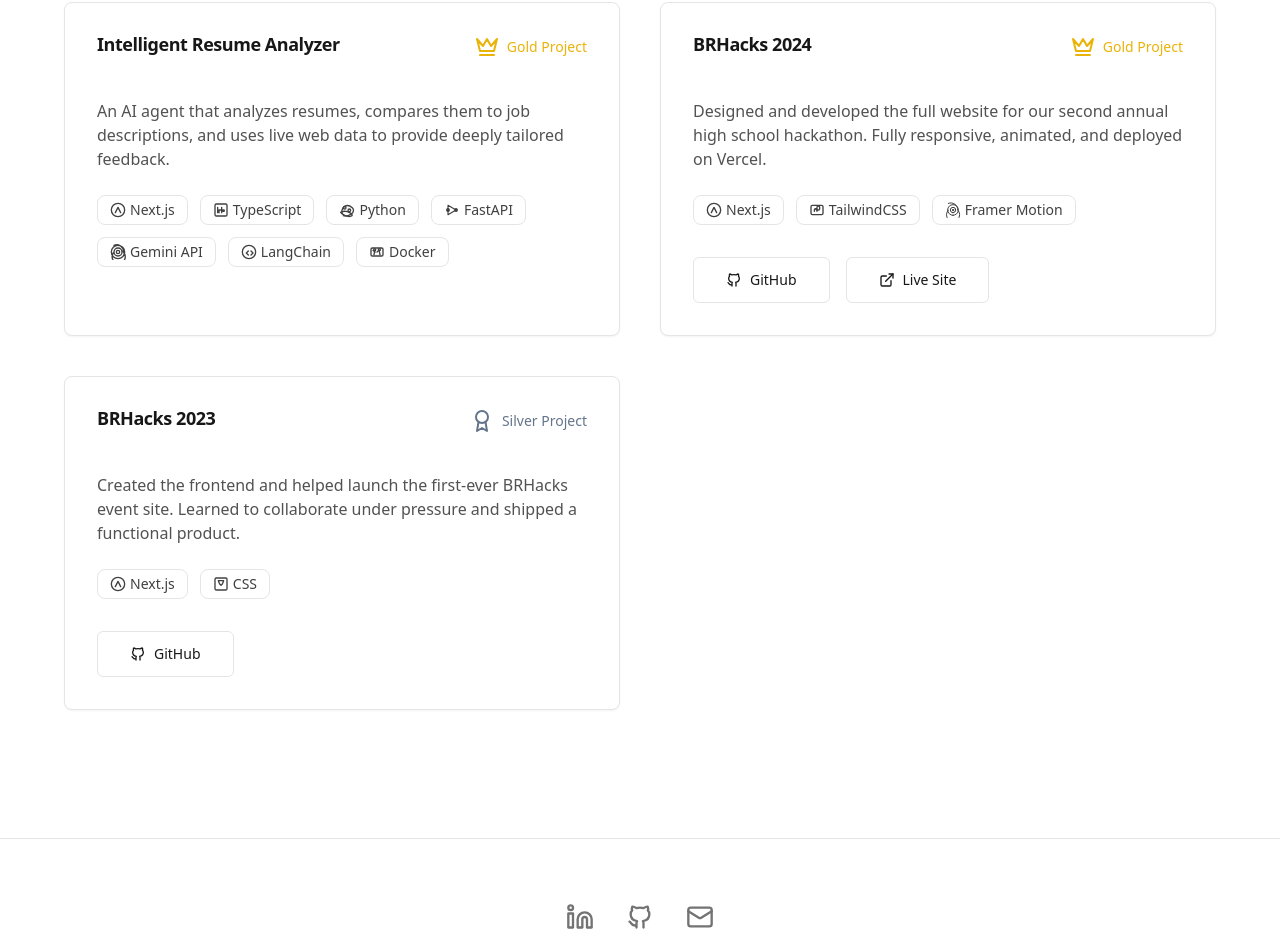
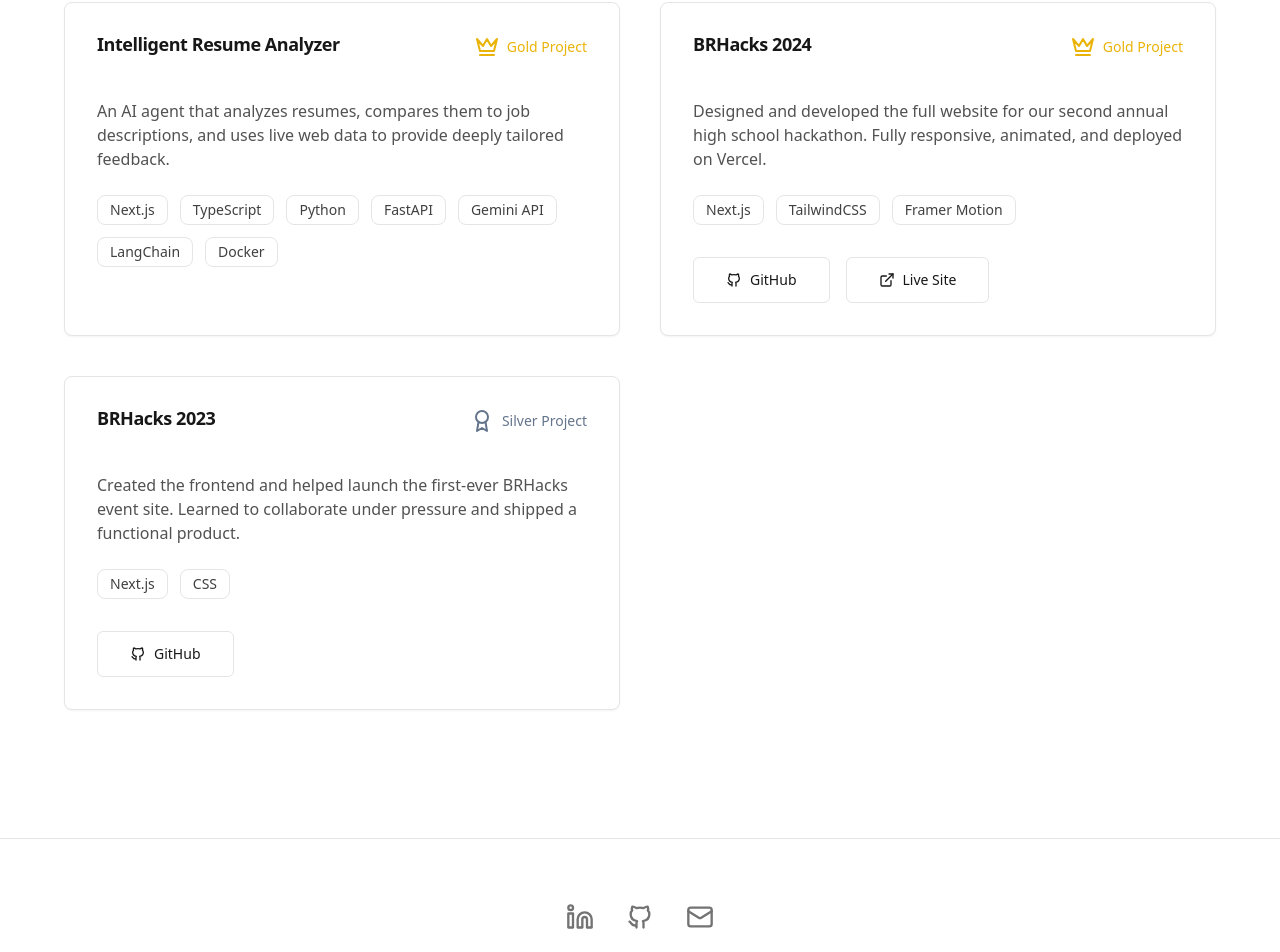
Before and after one commit to shuknuk/shukdev, a React (Vite) app: page / in a window 1280 px wide. Shown: the part 1996-2948 px from the top of the page. Built offline with nearby package versions, Linux system fonts and the light colour scheme.

Commit message:
Revert "Add tech stack icons to project cards"
This reverts commit 6c060e4338688626e4f8bb1b50e872e822bbba46.

```diff
--- a/components/Projects.tsx
+++ b/components/Projects.tsx
@@ -4,45 +4,8 @@ import { Card, CardHeader, CardTitle, CardContent, CardFooter } from './ui/Card'
 import Badge from './ui/Badge';
 import Button from './ui/Button';
 import FadeInSection from './FadeInSection';
-import {
-  GithubIcon,
-  ExternalLinkIcon,
-  CrownIcon,
-  AwardIcon,
-  MedalIcon,
-  NextJsIcon,
-  TypeScriptIcon,
-  PythonIcon,
-  FastApiIcon,
-  GeminiApiIcon,
-  LangChainIcon,
-  DockerIcon,
-  TailwindCssIcon,
-  JavaScriptIcon,
-  Html5Icon,
-  Css3Icon,
-  FramerMotionIcon,
-  ReactHooksIcon,
-  BashIcon
-} from './icons';
+import { GithubIcon, ExternalLinkIcon, CrownIcon, AwardIcon, MedalIcon } from './icons';
 import { Tabs, TabsContent, TabsList, TabsTrigger } from './ui/Tabs';
-
-const techIcons: Record<string, React.ComponentType<{ className?: string }>> = {
-  'Next.js': NextJsIcon,
-  'TypeScript': TypeScriptIcon,
-  'Python': PythonIcon,
-  'FastAPI': FastApiIcon,
-  'Gemini API': GeminiApiIcon,
-  'LangChain': LangChainIcon,
-  'Docker': DockerIcon,
-  'TailwindCSS': TailwindCssIcon,
-  'JavaScript': JavaScriptIcon,
-  'CSS': Css3Icon,
-  'HTML': Html5Icon,
-  'Framer Motion': FramerMotionIcon,
-  'React Hooks': ReactHooksIcon,
-  'Bash': BashIcon
-};
 
 // Data for Featured Work
 const featuredWork: Project[] = [
@@ -82,7 +45,7 @@ const creativeLabs: Project[] = [
     rank: 'bronze',
     title: 'GreenCoin',
     description: 'Carbon footprint calculator for teens. Uses aesthetic design + gamification to make tracking your digital carbon footprint more appealing.',
-    tech: ['JavaScript', 'HTML', 'CSS'],
+    tech: ['JavaScript', 'HTML/CSS'],
     githubUrl: 'https://github.com/shuknuk/GreenCoin',
   },
   {
@@ -137,15 +100,7 @@ const ProjectCard: React.FC<{ project: Project }> = ({ project }) => (
     <CardContent className="flex-grow p-8 pt-0">
       <p className="text-neutral-600 dark:text-neutral-400 text-base mb-6 text-left">{project.description}</p>
       <div className="flex flex-wrap gap-3">
-        {project.tech.map(t => {
-          const IconComponent = techIcons[t];
-          return (
-            <Badge key={t} className="flex items-center">
-              {IconComponent && <IconComponent className="w-4 h-4 mr-1" />}
-              <span>{t}</span>
-            </Badge>
-          );
-        })}
+        {project.tech.map(t => <Badge key={t}>{t}</Badge>)}
       </div>
     </CardContent>
     <CardFooter className="mt-auto p-8 pt-0">
--- a/components/icons.tsx
+++ b/components/icons.tsx
@@ -118,78 +118,6 @@ export const VSCodeIcon: React.FC<IconProps> = ({ className }) => (
     <circle cx="15" cy="12" r="1"/>
     <path d="M4 15.5v-7l3 2.5-3 2.5z"/>
     <path d="M16 15v-7l3 3.5-3 3.5z"/>
-  </svg>
-);
-
-export const DockerIcon: React.FC<IconProps> = ({ className }) => (
-  <svg xmlns="http://www.w3.org/2000/svg" width="24" height="24" viewBox="0 0 24 24" fill="none" stroke="currentColor" strokeWidth="2" strokeLinecap="round" strokeLinejoin="round" className={className}>
-    <rect width="18" height="12" x="3" y="6" rx="2"/>
-    <circle cx="8.5" cy="8.5" r="1.5" />
-    <circle cx="15.5" cy="8.5" r="1.5" />
-    <path d="M6 9.5l3 2.5M15 9.5l-3 2.5"/>
-    <path d="M8.5 11L7.5 16M15.5 11l1 5"/>
-  </svg>
-);
-
-export const TerminalIcon: React.FC<IconProps> = ({ className }) => (
-  <svg xmlns="http://www.w3.org/2000/svg" width="24" height="24" viewBox="0 0 24 24" fill="none" stroke="currentColor" strokeWidth="2" strokeLinecap="round" strokeLinejoin="round" className={className}>
-    <rect width="18" height="14" x="3" y="5" rx="2"/>
-    <path d="M8 8l2 2-2 2M14 10h.01"/>
-    <line x1="7" y1="16" x2="17" y2="16"/>
-  </svg>
-);
-
-export const FastApiIcon: React.FC<IconProps> = ({ className }) => (
-  <svg xmlns="http://www.w3.org/2000/svg" width="24" height="24" viewBox="0 0 24 24" fill="none" stroke="currentColor" strokeWidth="1.75" strokeLinecap="round" strokeLinejoin="round" className={className}>
-    <path d="M6 5l12 7-12 7z"/>
-    <circle cx="6" cy="12" r="2" fill="currentColor"/>
-    <circle cx="18" cy="12" r="2" fill="currentColor"/>
-  </svg>
-);
-
-export const LangChainIcon: React.FC<IconProps> = ({ className }) => (
-  <svg xmlns="http://www.w3.org/2000/svg" width="24" height="24" viewBox="0 0 24 24" fill="none" stroke="currentColor" strokeWidth="2" strokeLinecap="round" strokeLinejoin="round" className={className}>
-    <path d="M12 2a10 10 0 1 0 0 20 10 10 0 0 0 0-20zm-1 14.5l-3-3 3-3m4 0l3 3-3 3"/>
-  </svg>
-);
-
-export const FramerMotionIcon: React.FC<IconProps> = ({ className }) => (
-  <svg xmlns="http://www.w3.org/2000/svg" width="24" height="24" viewBox="0 0 24 24" fill="none" stroke="currentColor" strokeWidth="1.5" strokeLinecap="round" strokeLinejoin="round" className={className}>
-    <path d="M5 12.1A9.9 9.9 0 1 0 19 12a10 10 0 0 0-14-9.9" />
-    <path d="M12 20a8 8 0 1 1 0-16 8 8 0 0 1 0 16z" />
-    <path d="M12 16a4 4 0 1 0 0-8 4 4 0 0 0 0 8z" />
-    <circle cx="12" cy="12" r="1" fill="currentColor" />
-  </svg>
-);
-
-export const ReactHooksIcon: React.FC<IconProps> = ({ className }) => (
-  <svg xmlns="http://www.w3.org/2000/svg" width="24" height="24" viewBox="0 0 24 24" fill="none" stroke="currentColor" strokeWidth="2" strokeLinecap="round" strokeLinejoin="round" className={className}>
-    <path d="M16 21v-2a4 4 0 0 0-4-4H6a4 4 0 0 0-4 4v2"/>
-    <circle cx="9" cy="7" r="4"/>
-    <path d="M22 21v-2a4 4 0 0 0-3-3.87"/>
-    <path d="M16 3.13a4 4 0 0 1 0 7.75"/>
-  </svg>
-);
-
-export const TypeScriptIcon: React.FC<IconProps> = ({ className }) => (
-  <svg xmlns="http://www.w3.org/2000/svg" width="24" height="24" viewBox="0 0 24 24" fill="none" stroke="currentColor" strokeWidth="2" strokeLinecap="round" strokeLinejoin="round" className={className}>
-    <rect width="18" height="18" x="3" y="3" rx="2"/>
-    <path d="M7 8v8M13 8v8M9 16v-4h4"/>
-    <rect width="3" height="2" x="14" y="12" rx="1"/>
-  </svg>
-);
-
-export const GeminiApiIcon: React.FC<IconProps> = ({ className }) => (
-  <svg xmlns="http://www.w3.org/2000/svg" width="24" height="24" viewBox="0 0 24 24" fill="none" stroke="currentColor" strokeWidth="2" strokeLinecap="round" strokeLinejoin="round" className={className}>
-    <path d="M6 12.1A9.9 9.9 0 1 0 20 12a10 10 0 0 0-14-9.9M12 2a10 10 0 1 0 0 20 10 10 0 0 0 0-20zm6 10a6 6 0 1 1-12 0 6 6 0 0 1 12 0z"/>
-    <circle cx="12" cy="12" r="2.5"/>
-  </svg>
-);
-
-export const BashIcon: React.FC<IconProps> = ({ className }) => (
-  <svg xmlns="http://www.w3.org/2000/svg" width="24" height="24" viewBox="0 0 24 24" fill="none" stroke="currentColor" strokeWidth="2" strokeLinecap="round" strokeLinejoin="round" className={className}>
-    <path d="M16 5h6v14h-6zM2 5h6v14H2zM11 5h2v14h-2z"/>
-    <path d="M8 12h8M8 8h2M8 16h2M14 8h2M14 16h2"/>
   </svg>
 );
 
```
